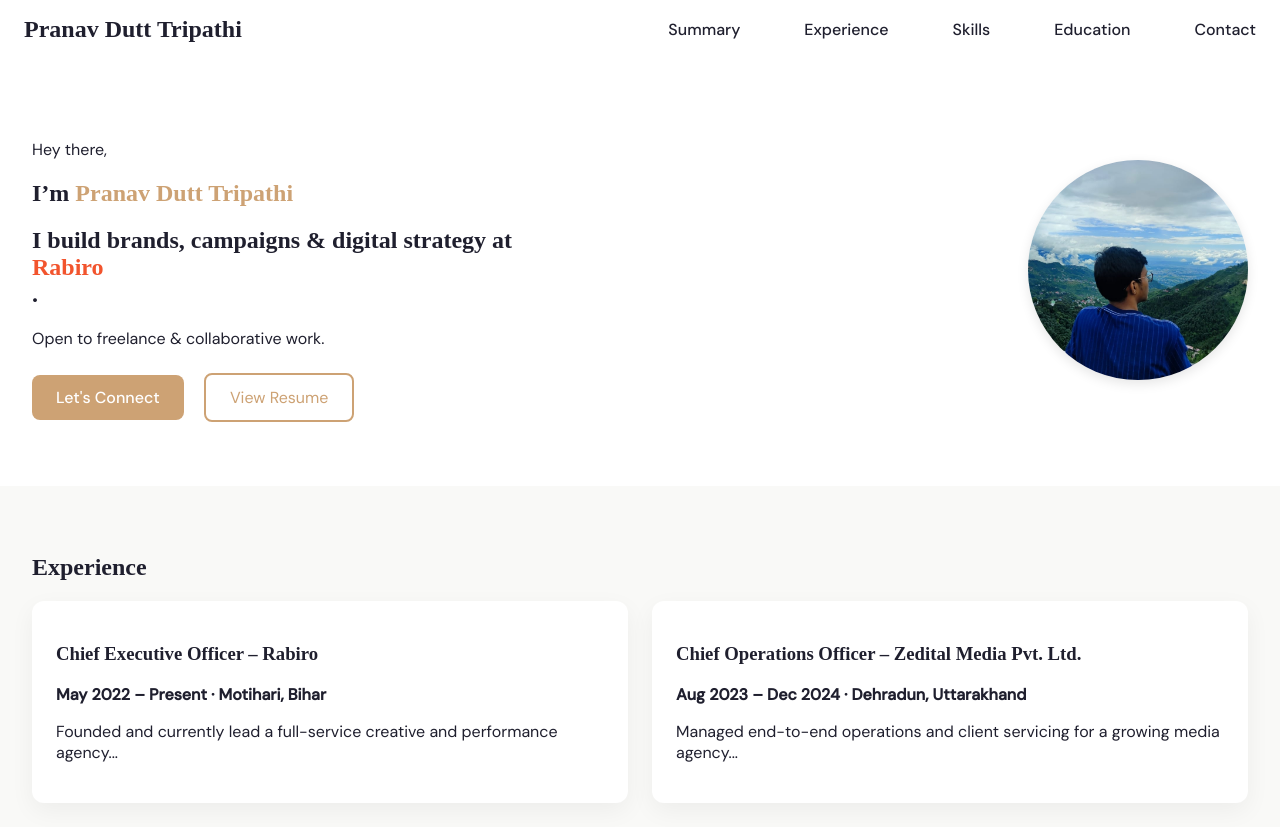
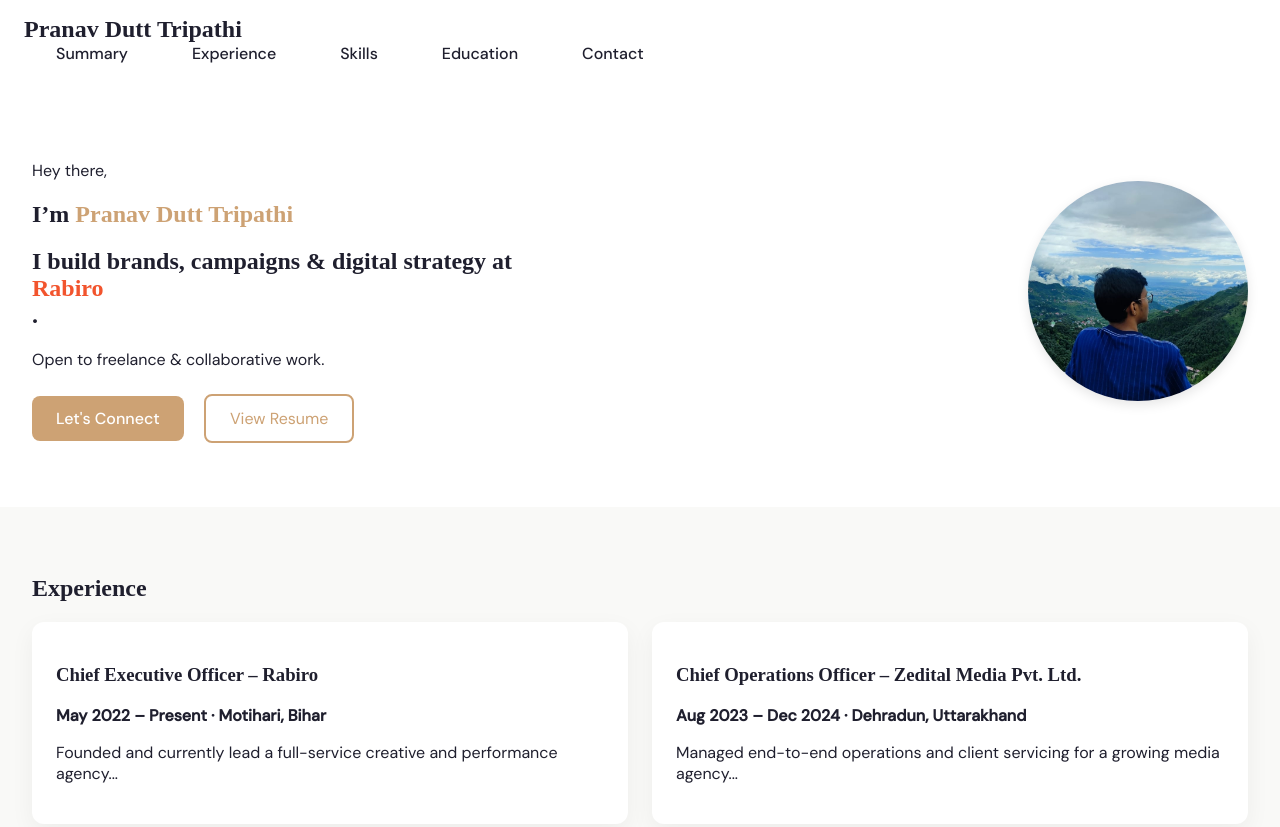
Before and after one commit to pranav-dutt/pranav-portfolio, a plain HTML site: page index.html in a window 1280 px wide. Shown: the top 827 px of the page. Drawn offline with Linux system fonts and the light colour scheme; a web font is replaced by a local one.

Commit message:
index.html

```diff
--- a/index.html
+++ b/index.html
@@ -11,9 +11,8 @@
 </head>
 <body>
 <header class="navbar">
-  <div class="brand">
-    <h1 class="site-name">Pranav Dutt Tripathi</h1>
-    <nav class="main-nav">
+  <h1 class="site-name">Pranav Dutt Tripathi</h1>
+  <nav class="main-nav">
     <a href="#summary">Summary</a>
     <a href="#experience">Experience</a>
     <a href="#skills">Skills</a>
```
